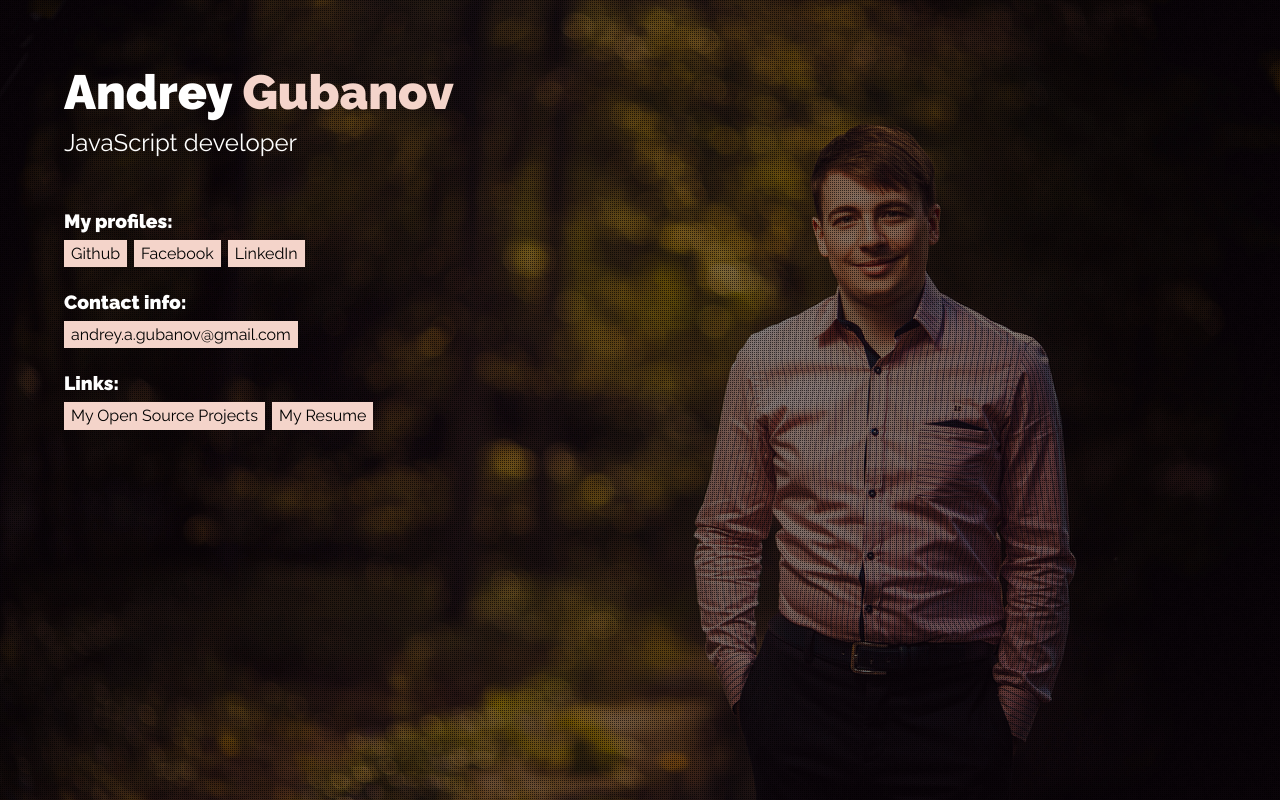
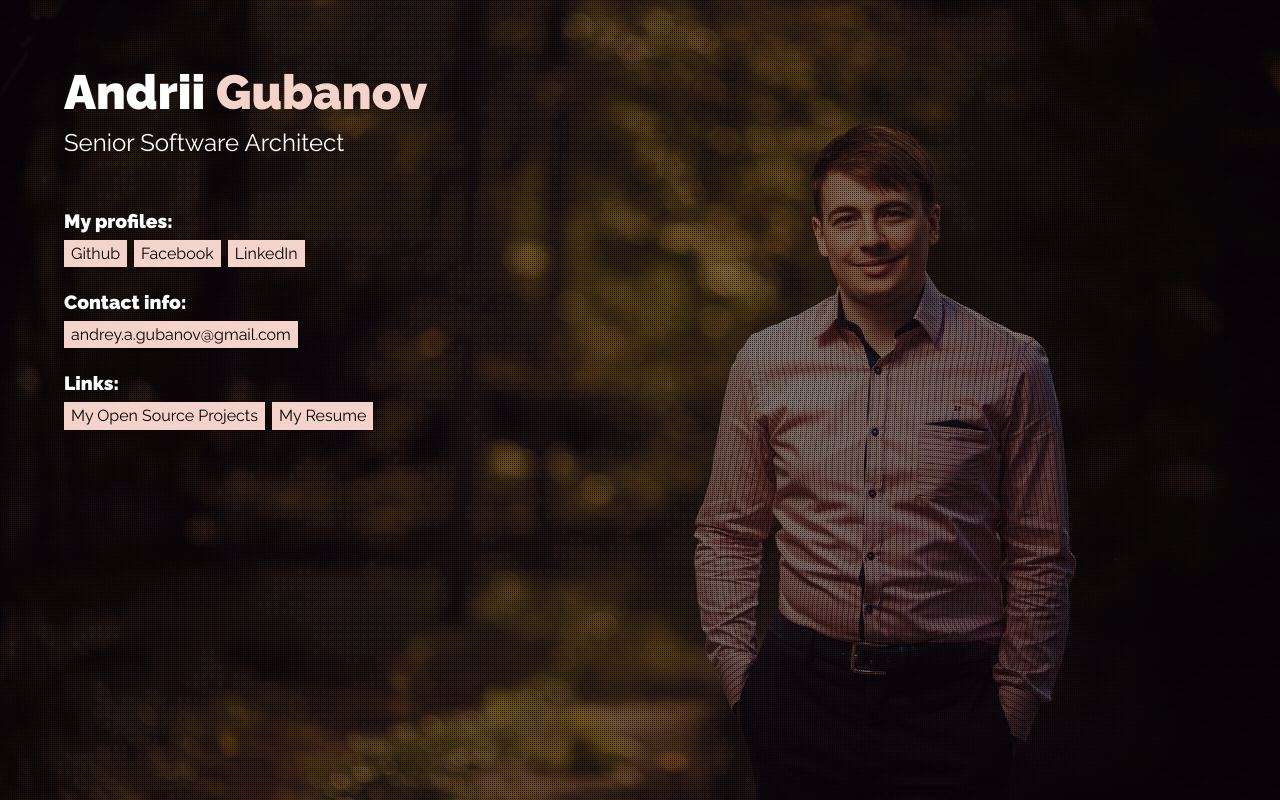
Before and after one commit to finom/gubanov.eu, a website: page index.html in a window 1280 px wide. Drawn offline with Linux system fonts and the light colour scheme.

Commit message:
Update index.html

```diff
--- a/index.html
+++ b/index.html
@@ -11,7 +11,7 @@
     <meta property="og:image" content="http://gubanov.eu/photos/ava.jpg">
     <link href="https://fonts.googleapis.com/css?family=Raleway:400,900&display=swap" rel="stylesheet" />
     <link href="style.css" rel="stylesheet">
-    <title>Andrey Gubanov</title>
+    <title>Andrii Gubanov</title>
     <script>
     $=((a,b,c)=>(c=((d,e,f)=>(f=Object.create(c.fn),d&&f.push(...d.dispatchEvent?[d]:""+d===d?/</.test(d)?((e=a.createElement(e)).innerHTML=d,e.children):e?(e=c(e)[0])?e[b](d):f:a[b](d):d),f)),c.fn=[],c.one=((a,b)=>c(a,b)[0]),c))(document,"querySelectorAll");
     </script>
@@ -49,8 +49,8 @@
         <div class="slider-inner"></div>
     </div>
     <header>
-        <h1>Andrey <span>Gubanov</span></h1>
-        <h2>JavaScript&nbsp;developer</h2>
+        <h1>Andrii <span>Gubanov</span></h1>
+        <h2>Senior Software Architect</h2>
     </header>
 
     <main>
```
